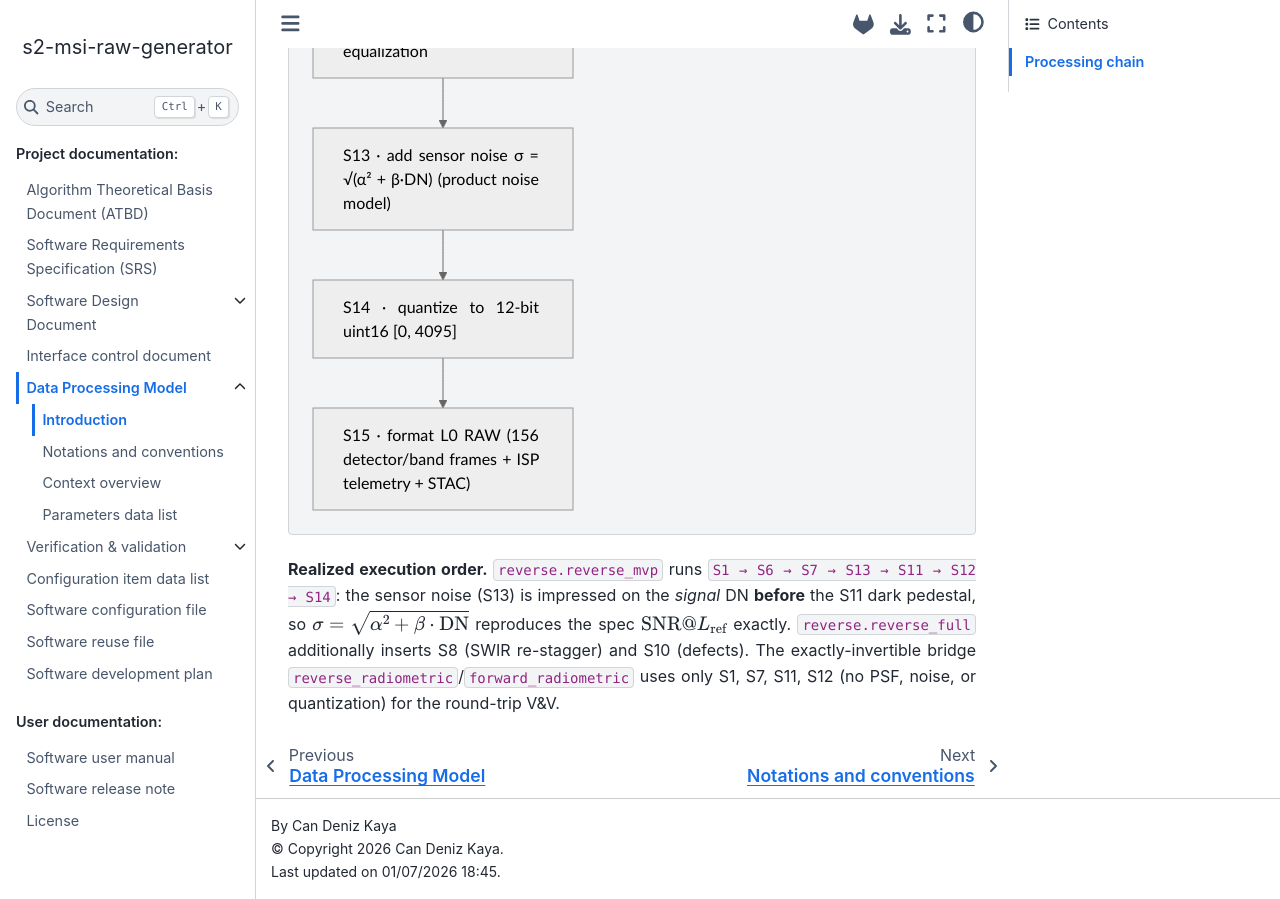
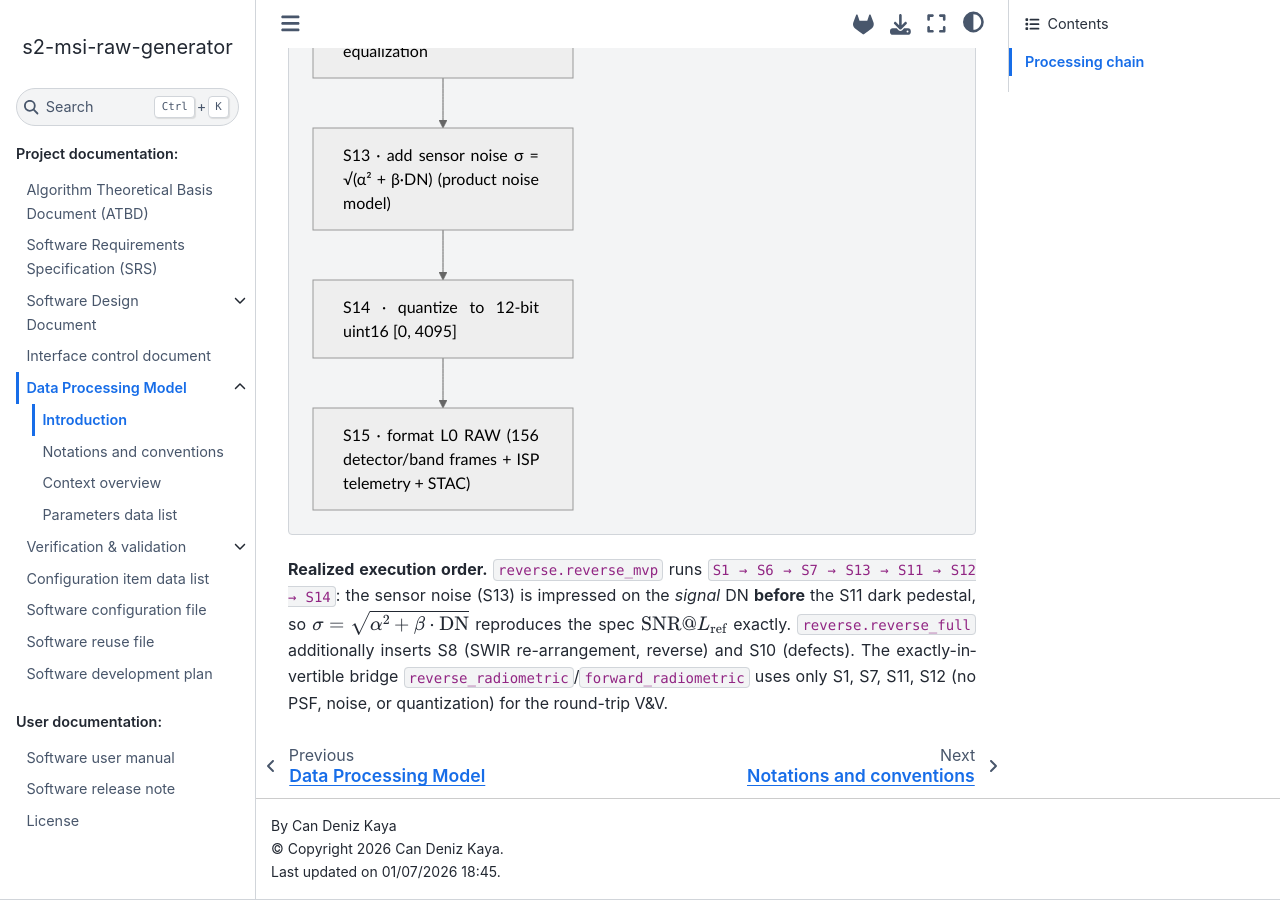
Before and after one commit to AstroCan17/s2-msi-raw-generator, a Sphinx documentation site: the page built from docs/dpm/introduction.md, in a window 1280 px wide and 900 px high, scrolled down 2092 px. Built offline with Sphinx 7.4.7 and the Sphinx Book theme 1.1.4, drawn with Linux system fonts in a browser that asks for light colours; pages that are not in the unit, such as notebooks, are missing from menus; some of the changed text lies outside the part shown.

Commit message:
docs: S8 label "SWIR re-stagger" → "SWIR re-arrangement (reverse)"
Align the reverse-chain S8 step name with the canonical Sentinel-2 term
"SWIR rearrangement" (SentiWiki L1 processing chain step 6; msi-processor
swir_rearrangement / ADF_RSWIR). "Re-stagger" was a coined name; S8 is the
inverse of the forward SWIR rearrangement, so it is now labelled
"SWIR re-arrangement (reverse)" across README, CHANGELOG, SRS, SDD, DPM and
V&V docs plus code docstrings/comments.

Behaviour unchanged; internal identifier reverse.s8_restage_swir kept.

```diff
--- a/docs/dpm/introduction.md
+++ b/docs/dpm/introduction.md
@@ -37,7 +37,7 @@ flowchart TD
     S5["S5 · un-bin 60 m bands (B01/B09/B10)"]
     S6["S6 · PSF re-blur (ESA per-band/unit matrices; B10 = identity)"]
     S7["S7 · impress relative response / PRNU (GIPP R2EQOG, cubic VNIR / bilinear SWIR)"]
-    S8["S8 · re-stagger SWIR readout (B10/B11/B12)"]
+    S8["S8 · SWIR re-arrangement, reverse (B10/B11/B12)"]
     S9["S9 · re-apply inter-band crosstalk (GIPP R2CRCO ≈ 0 for S2A)"]
     S10["S10 · re-insert blind/defective pixels (GIPP R2DEPI / BLINDP)"]
     S11["S11 · re-apply per-pixel dark signal (GIPP R2EQOG COEFF_D)"]
@@ -50,6 +50,6 @@ flowchart TD
 
 **Realized execution order.** `reverse.reverse_mvp` runs `S1 → S6 → S7 → S13 → S11 → S12 → S14`: the
 sensor noise (S13) is impressed on the *signal* DN **before** the S11 dark pedestal, so $\sigma = \sqrt{\alpha^2 + \beta \cdot \mathrm{DN}}$
-reproduces the spec $\mathrm{SNR}@L_\mathrm{ref}$ exactly. `reverse.reverse_full` additionally inserts S8 (SWIR re-stagger)
+reproduces the spec $\mathrm{SNR}@L_\mathrm{ref}$ exactly. `reverse.reverse_full` additionally inserts S8 (SWIR re-arrangement, reverse)
 and S10 (defects). The exactly-invertible bridge `reverse_radiometric`/`forward_radiometric` uses only
 S1, S7, S11, S12 (no PSF, noise, or quantization) for the round-trip V&V.
```
Also changed, not shown: CHANGELOG.md (+1 -1 lines), README.md (+1 -1 lines), docs/dpm/parameters-data-list.md (+1 -1 lines), docs/sdd/overview.md (+2 -2 lines), docs/sdp.md (+1 -1 lines), docs/srs.md (+1 -1 lines), docs/vv/report.md (+2 -2 lines), 2 other files.
